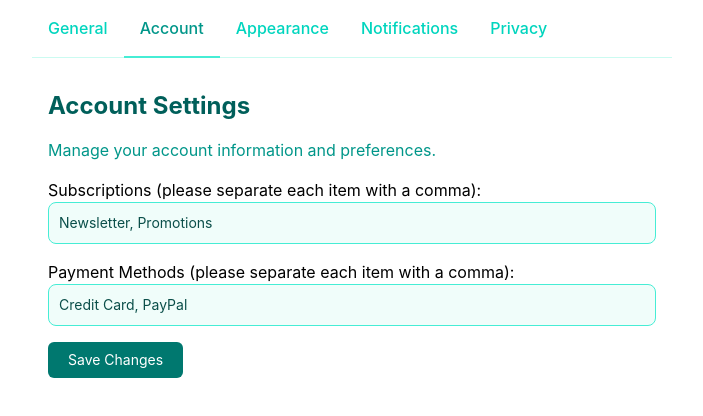
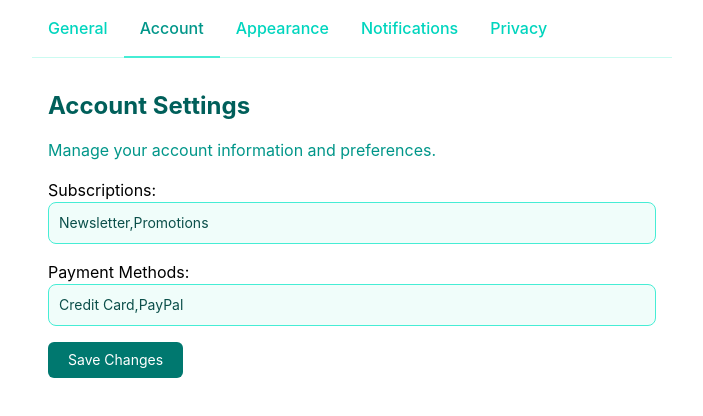
Before and after one commit to AbnerYousuf/settings-page-project, a Vue app: page / in a window 1280 px wide. Both pictures are taken after a click on the item "Account". Shown: the top 416 px of the page, without its empty margins (288-991 px from the left). Built offline with nearby package versions, Linux system fonts and the light colour scheme.

Commit message:
modified  account settings to bind input fields directly to state and implemented localStorage persistence for all settings

```diff
--- a/src/components/AccountPageComponent.vue
+++ b/src/components/AccountPageComponent.vue
@@ -2,19 +2,19 @@
     <div class="p-4">
         <h2 class="text-2xl font-bold mb-4 text-teal-800">Account Settings</h2>
         <p class="mb-4 text-teal-600">Manage your account information and preferences.</p>
-        <form class="space-y-4 mx-auto" @submit.prevent="handleSave">
+        <form class="space-y-4 mx-auto">
         <!-- ok so i had to add prevent to stop the form from autorefreshing, had to do a custom saving method -->
             <div>
                 <label>
-                    Subscriptions (please separate each item with a comma):
+                    Subscriptions:
                 </label>
-                <input type="text" v-model="subscriptionsInput" class="border border-gray-300 rounded px-2 py-1" />
+                <input type="text" v-model="account.subscriptions" class="border border-gray-300 rounded px-2 py-1" />
             </div>
             <div>
                 <label>
-                    Payment Methods (please separate each item with a comma):
+                    Payment Methods:
                 </label>
-                <input type="text" v-model="paymentMethodsInput" class="border border-gray-300 rounded px-2 py-1" />
+                <input type="text" v-model="account.paymentMethods" class="border border-gray-300 rounded px-2 py-1" />
             </div>
             <button type="submit" class="btn-primary">
                 Save Changes
@@ -26,26 +26,7 @@
 
 <script setup lang="ts">
     import { useSettings } from "@/composables/useSettings";
-    import { ref } from "vue";
 
     const { account } = useSettings();
 
-    // convert arrays into comma separated strings for editing in input fields
-    const subscriptionsInput = ref(account.value.subscriptions.join(", "));
-    const paymentMethodsInput = ref(account.value.paymentMethods.join(", "));
-
-    // tur them back into arrays and save them when the form is submitted
-    // it's a bit of a weird way of handling this but this is a personal project
-    // so it's fine please don't judge me
-    const handleSave = () => {
-        account.value.subscriptions = subscriptionsInput.value
-            .split(",")
-            .map((item: string) => item.trim())
-            .filter((item: string) => item.length > 0);
-
-        account.value.paymentMethods = paymentMethodsInput.value
-            .split(",")
-            .map((item: string) => item.trim())
-            .filter((item: string) => item.length > 0);
-    };
 </script>
--- a/src/composables/useSettings.ts
+++ b/src/composables/useSettings.ts
@@ -1,4 +1,25 @@
 import { ref, watch } from "vue";
+
+interface SettingsMap {
+  general: GeneralSettings;
+  privacy: PrivacySettings;
+  notifications: NotificationsSettings;
+  account: AccountSettings;
+  appearance: AppearanceSettings;
+}
+
+type SettingsKey = keyof SettingsMap;
+
+const init = <T>(settingKey : string, defaultSettings: T): T => {
+    const storedSettings = localStorage.getItem(settingKey);
+    return storedSettings != null ? JSON.parse(storedSettings) : defaultSettings;
+}
+
+const watcher =
+  <T extends SettingsKey>(key: T) =>
+  (value: SettingsMap[T]) => {
+    localStorage.setItem(key, JSON.stringify(value));
+  };
 
 interface GeneralSettings {
     username: string;
@@ -7,19 +28,14 @@ interface GeneralSettings {
     location: string;
 }
 
-const general = ref<GeneralSettings>((() => {
-    const storedSettings = localStorage.getItem("general");
-    return storedSettings != null ? JSON.parse(storedSettings) : {
-        username: "John Doe",
-        email: "johndoe@gmail.com",
-        gender: "Male",
-        location: "Canada",
-    };
-})());
+const general = ref<GeneralSettings>(init<GeneralSettings>("general", {
+    username: "John Doe",
+    email: "johndoe@gmail.com",
+    gender: "Male",
+    location: "Canada",
+}));
 
-watch(general, (newSettings) => {
-    localStorage.setItem("general", JSON.stringify(newSettings));
-}, { deep: true });
+watch(general, watcher("general"), { deep: true });
 
 interface NotificationsSettings {
     emailNotifications: boolean;
@@ -27,41 +43,49 @@ interface NotificationsSettings {
     smsNotifications: boolean;
 }
 
-const notifications = ref<NotificationsSettings>({
+const notifications = ref<NotificationsSettings>(init<NotificationsSettings>("notifications", {
     emailNotifications: true,
     pushNotifications: false,
     smsNotifications: false,
-});
+}));
+
+watch(notifications, watcher("notifications"), { deep: true });
 
 interface PrivacySettings {
     profileVisibility: string;
     searchEngineIndexing: boolean;
 }
 
-const privacy = ref<PrivacySettings>({
+const privacy = ref<PrivacySettings>(init<PrivacySettings>("privacy", {
     profileVisibility: "Public",
     searchEngineIndexing: false,
-});
+}));
+
+watch(privacy, watcher("privacy"), { deep: true });
 
 interface AppearanceSettings {
     theme: string;
     fontSize: string;
 }
 
-const appearance = ref<AppearanceSettings>({
+const appearance = ref<AppearanceSettings>(init<AppearanceSettings>("appearance", {
     theme: "Light",
     fontSize: "Medium",
-});
+}));
+
+watch(appearance, watcher("appearance"), { deep: true });
 
 interface AccountSettings {
   subscriptions: string[];
   paymentMethods: string[];
 }
 
-const account = ref<AccountSettings>({
+const account = ref<AccountSettings>(init<AccountSettings>("account", {
   subscriptions: ["Newsletter", "Promotions"],
   paymentMethods: ["Credit Card", "PayPal"],
-});
+}));
+
+watch(account, watcher("account"), { deep: true });
 
 export function useSettings() {
   return {
```
